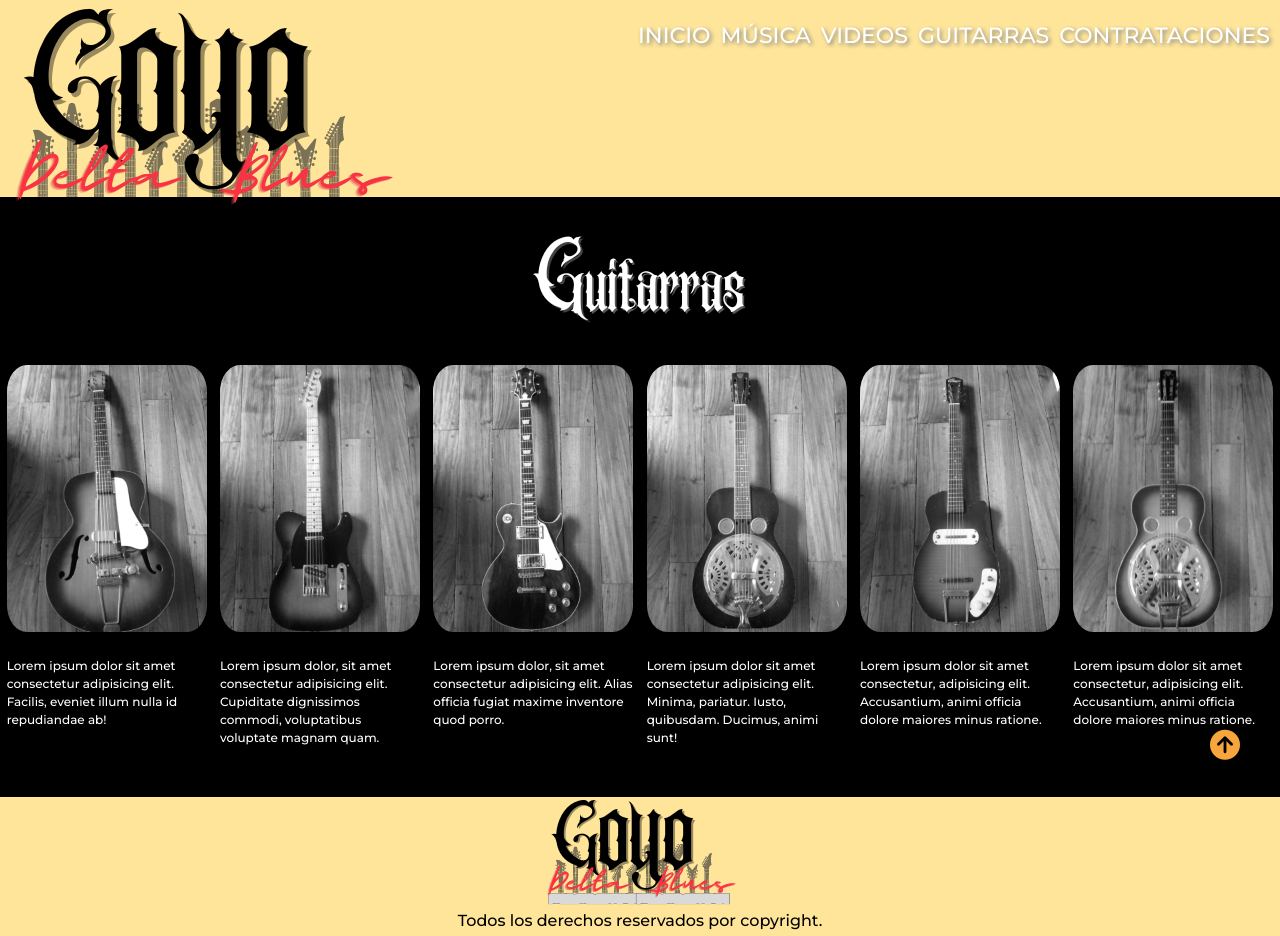
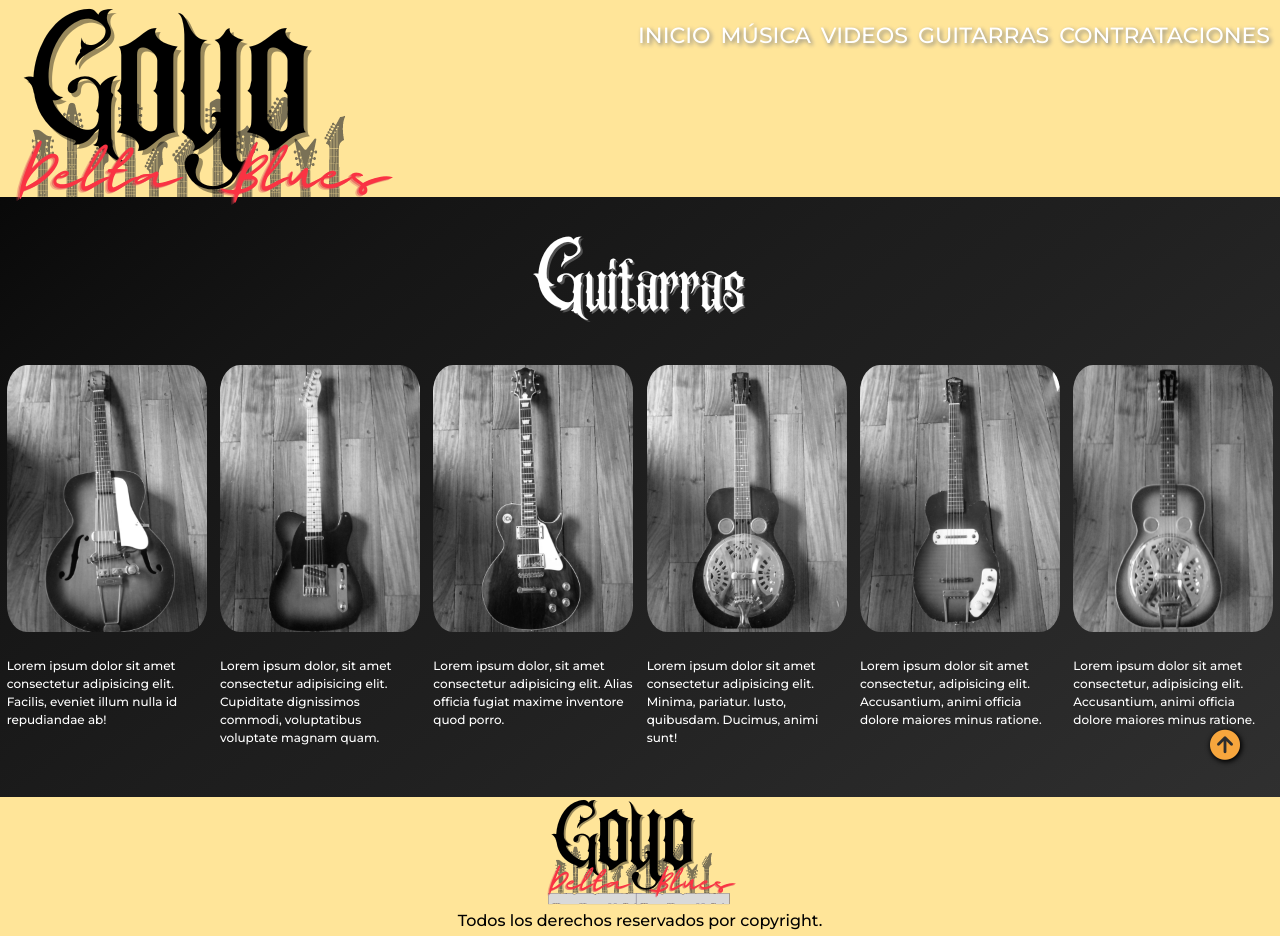
Before and after one commit to EstebanEcheOk/PF-Echegoyen, a plain HTML site: page guitarras.html in a window 1280 px wide. Shown: the top 936 px of the page. Drawn offline with nearby package versions, Linux system fonts and the light colour scheme.

Commit message:
agrego hipervinculo en logo header de cada sección, y agrego fondo degrade negro

```diff
--- a/estilos.css
+++ b/estilos.css
@@ -51,8 +51,9 @@ body{
     /*display: flex;
     justify-content: center;
     align-items: center;*/
-    height: calc(100vh - 250px);
-    background-color: #000000;
+    height: 100%;
+    background-image: linear-gradient(to right bottom, #000000, #080808, #0f0f0f, #151515, #191919, #1d1d1d, #202020, #242424, #282828, #2c2c2c, #303030, #343434);
+    background-size: cover;
     }
 
 
--- a/guitarras.html
+++ b/guitarras.html
@@ -14,7 +14,7 @@
 </head>
 <body>
     <header>
-        <img class="logo" src="Fotos/0.GDBLogo.png" alt="logo">
+        <a href="index.html"><img class="logo" src="Fotos/0.GDBLogo.png" alt="logo"></a>
         <nav class="navbar">
             <ul>
                 <li><a href="index.html">Inicio</a></li>
@@ -40,7 +40,7 @@
                 <p>Lorem ipsum dolor, sit amet consectetur adipisicing elit. Cupiditate dignissimos commodi, voluptatibus voluptate magnam quam.</p></div>
 
                 <div class guitarra-texto>
-                <img src="fotos/guitarra3.jpeg" alt="guitarra3" width="200px" height="auto">
+                <img src="Fotos/guitarra3.jpeg" alt="guitarra3" width="200px" height="auto">
                 <p>Lorem ipsum dolor, sit amet consectetur adipisicing elit. Alias officia fugiat maxime inventore quod porro.</p></div>
 
                 <div class guitarra-texto>
@@ -48,11 +48,11 @@
                 <p>Lorem ipsum dolor sit amet consectetur adipisicing elit. Minima, pariatur. Iusto, quibusdam. Ducimus, animi sunt!</p></div>
 
                 <div class guitarra-texto>
-                <img src="fotos/guitarra5.jpeg" alt="guitarra5" width="200px" height="auto">
+                <img src="Fotos/guitarra5.jpeg" alt="guitarra5" width="200px" height="auto">
                 <p>Lorem ipsum dolor sit amet consectetur, adipisicing elit. Accusantium, animi officia dolore maiores minus ratione.</p></div>
 
                 <div class guitarra-texto>
-                <img src="fotos/guitarra6.jpeg" alt="guitarra6" width="200px" height="auto">
+                <img src="Fotos/guitarra6.jpeg" alt="guitarra6" width="200px" height="auto">
                 <p>Lorem ipsum dolor sit amet consectetur, adipisicing elit. Accusantium, animi officia dolore maiores minus ratione.</p></div>
         </div>
     </main>
```
Also changed, not shown: contrataciones.html (+1 -1 lines), index.html (+1 -1 lines), musica.html (+1 -1 lines), videos.html (+1 -1 lines).
